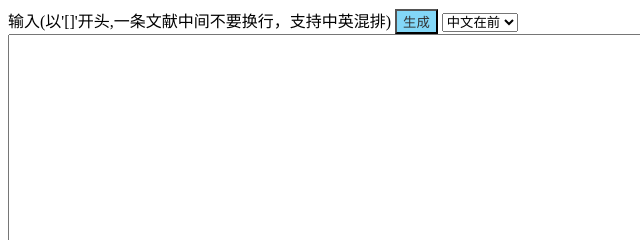
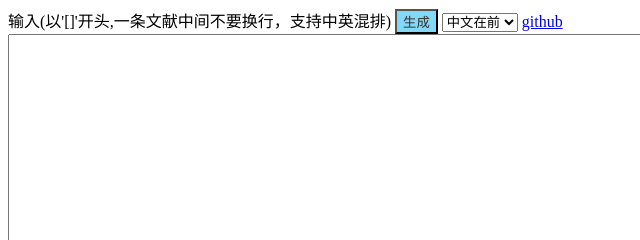
Before and after one commit to losingyoung/order-paper-reference, a plain HTML site: page index.html in a window 1280 px wide. Shown: the top 240 px of the page, 0-640 px from the left. Drawn offline with Linux system fonts and the light colour scheme.

Commit message:
add github website

```diff
--- a/index.html
+++ b/index.html
@@ -24,6 +24,7 @@
 	<option value="en_first">英文在前</option>
 	<option value="cn_first" selected>中文在前</option>
 </select>
+	<a href='https://github.com/losingyoung/order-paper-reference' target='_blank' >github</a>
 </div>
 <textarea id='input_refe' style='width:2000px;height:500px;'></textarea><br/>
 
```
